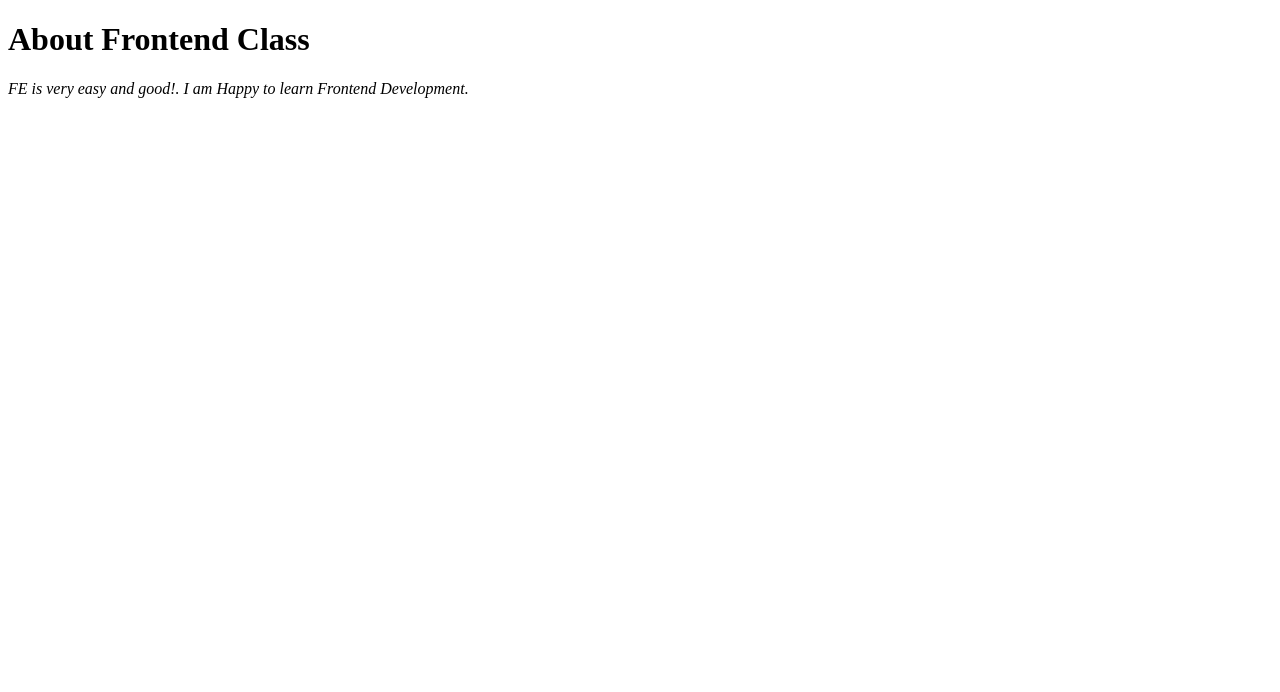
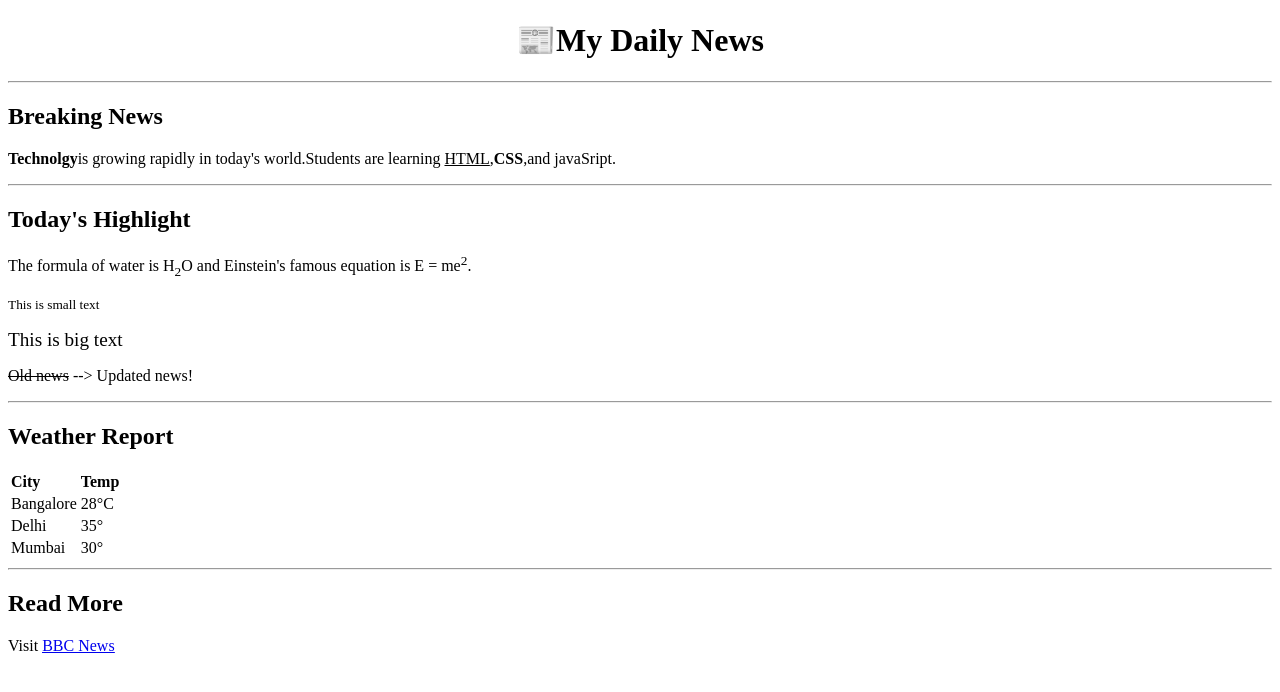
Before and after one commit to Malathi-T/News, a plain HTML site: page index.html in a window 1280 px wide. Drawn offline with Linux system fonts and the light colour scheme.

Commit message:
update index to newspaper

```diff
--- a/index.html
+++ b/index.html
@@ -1,11 +1,43 @@
 <!DOCTYPE html>
-<html>
-	<head>
-		<title>Frontend class</title>
-	</head>
-	<body>
-        <h1>About Frontend Class</h1>
-		<p><i>FE is very easy and good!. I am Happy to learn Frontend Development.</i></p>
-
-	</body>
+<html lang="en">
+<head>
+    <meta charset="UTF-8">
+    <meta name="viewport" content="width=device-width, initial-scale=1.0">
+    <title>My E-Newspaper></title>
+</head>
+<body>
+   <h1 style="text-align: center;">📰My Daily News</h1>
+<hr>
+<h2>Breaking News</h2>
+<p><strong>Technolgy</strong>is growing rapidly in today's world.Students are learning <u>HTML</u>,<b>CSS</b>,and javaSript.</p>
+<hr>
+<h2>Today's Highlight</h2>
+<p>The formula of water is H<sub>2</sub>O and Einstein's famous equation is E = me<sup>2</sup>.</p>
+<p><small>This is small text</small></p>
+<p><big>This is big text </big></p>
+<p><s>Old news</s> --> Updated news! </p>
+<hr>
+<h2>Weather Report</h2>
+<table>
+    <tr>
+<td><b>City</b></td>
+<td><b>Temp</b></td>
+</tr>
+<tr>
+<td>Bangalore</td>
+   <td>28°C</td>
+</tr>
+<tr>
+<td>Delhi</td>
+<td>35°</td>
+</tr>
+<tr>
+    <td>Mumbai</td>
+    <td>30°</td>
+</tr>
+</table>
+<hr>
+<h2>Read More</h2>
+<p>Visit <a href="https://www.bbc.com/news" target="_blank"><u>BBC News</u></p>
+</body>
 </html>
```
